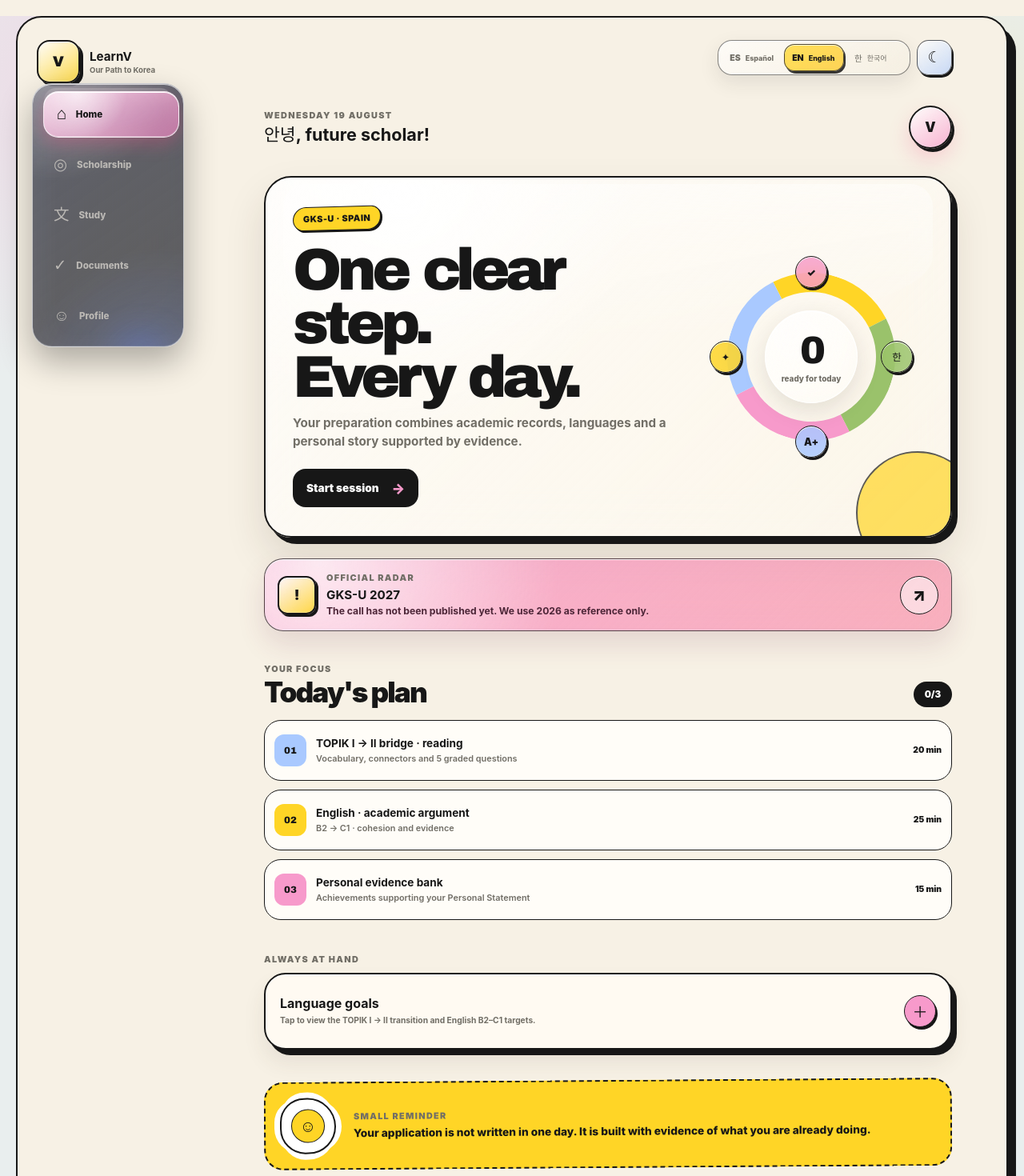
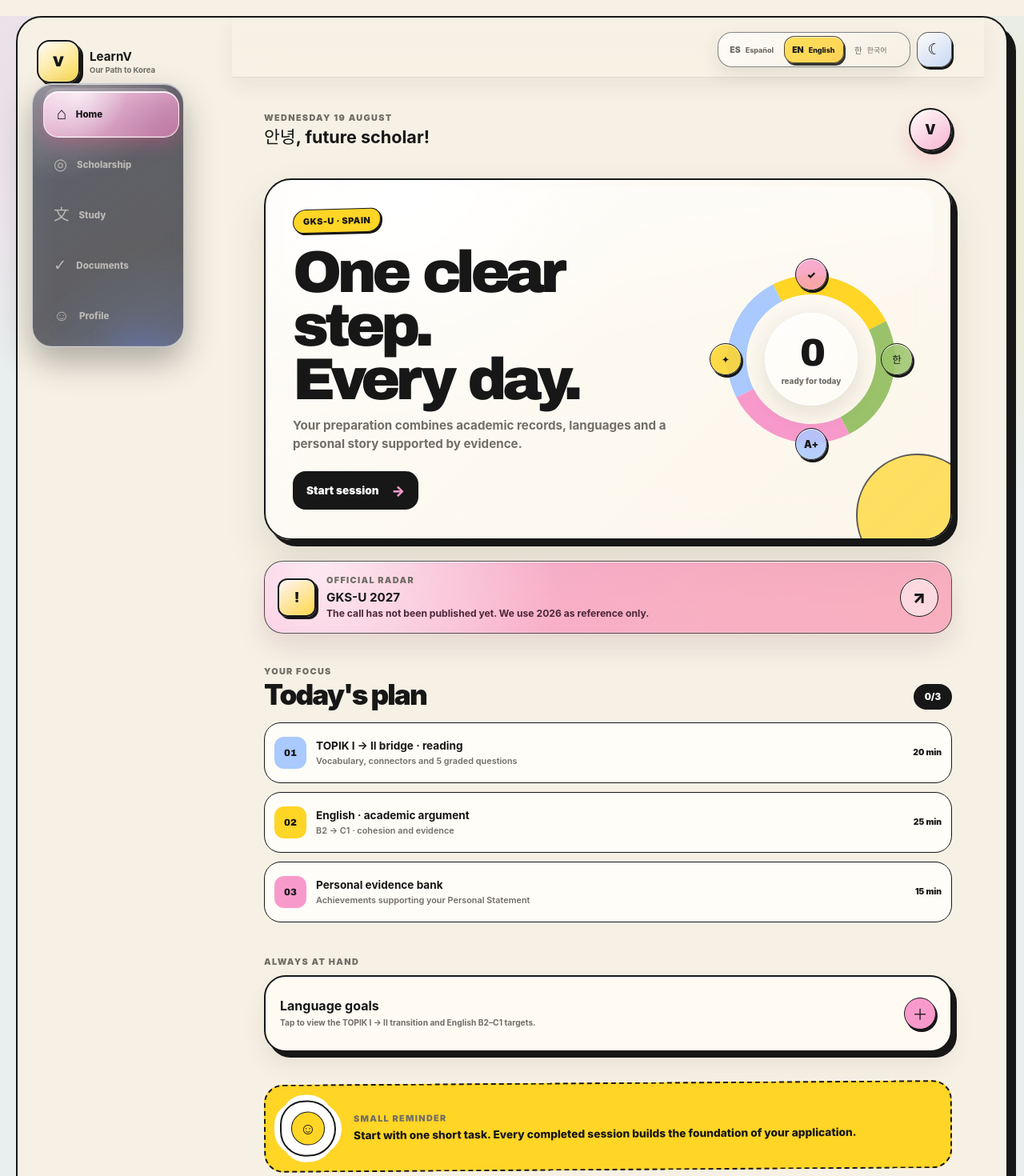
Before and after one commit to DevKAlpha/LearnV, a React (Vite) app: page / in a window 1280 px wide. Shown: the top 1470 px of the page at 80% size. Built offline with nearby package versions, Linux system fonts and the light colour scheme.

Commit message:
feat: add adaptive reminders and sticky toolbar

```diff
--- /dev/null
+++ b/src/domain/models/learning-reminder.ts
@@ -0,0 +1,12 @@
+export type ReminderStage = "start" | "momentum" | "planComplete" | "strong";
+
+export function getReminderStage(
+  score: number,
+  completedTasks: number,
+  totalTasks: number,
+): ReminderStage {
+  if (score >= 75) return "strong";
+  if (totalTasks > 0 && completedTasks >= totalTasks) return "planComplete";
+  if (score > 0 || completedTasks > 0) return "momentum";
+  return "start";
+}
--- a/src/infrastructure/i18n/translations.ts
+++ b/src/infrastructure/i18n/translations.ts
@@ -30,7 +30,12 @@ const es = {
     focus: "Tu foco",
     today: "Plan de hoy",
     reminder: "Pequeño recordatorio",
-    reminderText: "Tu candidatura no se escribe en un día. Se construye con pruebas de lo que ya estás haciendo.",
+    reminderStages: {
+      start: "Empieza con una tarea breve. Cada sesión completada construye la base de tu candidatura.",
+      momentum: "Ya pusiste tu ruta en movimiento. Completa la siguiente actividad y registra qué aprendiste.",
+      planComplete: "Completaste el plan de aprendizaje. Ahora convierte ese avance en evidencias y documentos.",
+      strong: "Tu preparación ya tiene una base sólida. Repite las pruebas y fortalece el punto que más lo necesite.",
+    },
   },
   tasks: {
     items: {
@@ -206,7 +211,7 @@ const en: TranslationCatalog = {
   status: { confirmed: "Confirmed", historical: "2026 reference", pending: "2027 pending" },
   progress: { aria: "Preparation progress", ready: "ready for today" },
   home: {
-    greeting: "안녕, future scholar!", openProfile: "Open profile", sticker: "GKS-U · Spain", title: "One clear step.\nEvery day.", intro: "Your preparation combines academic records, languages and a personal story supported by evidence.", start: "Start session", cycleAria: "Application cycle status", radar: "Official radar", cycleNote: "The call has not been published yet. We use 2026 as reference only.", cycleDetails: "View cycle details", focus: "Your focus", today: "Today's plan", reminder: "Small reminder", reminderText: "Your application is not written in one day. It is built with evidence of what you are already doing.",
+    greeting: "안녕, future scholar!", openProfile: "Open profile", sticker: "GKS-U · Spain", title: "One clear step.\nEvery day.", intro: "Your preparation combines academic records, languages and a personal story supported by evidence.", start: "Start session", cycleAria: "Application cycle status", radar: "Official radar", cycleNote: "The call has not been published yet. We use 2026 as reference only.", cycleDetails: "View cycle details", focus: "Your focus", today: "Today's plan", reminder: "Small reminder", reminderStages: { start: "Start with one short task. Every completed session builds the foundation of your application.", momentum: "Your path is already moving. Complete the next activity and record what you learned.", planComplete: "You completed the learning plan. Now turn that progress into evidence and documents.", strong: "Your preparation has a solid foundation. Retake the tests and strengthen the area that needs it most." },
   },
   tasks: { items: {
     "topik-reading-01": { title: "TOPIK I → II bridge · reading", meta: "Vocabulary, connectors and 5 graded questions" },
@@ -259,7 +264,7 @@ const ko: TranslationCatalog = {
   status: { confirmed: "확인됨", historical: "2026 참고", pending: "2027 대기" },
   progress: { aria: "준비 진행률", ready: "오늘의 준비도" },
   home: {
-    greeting: "안녕, 미래의 장학생!", openProfile: "프로필 열기", sticker: "GKS-U · 스페인", title: "명확한 한 걸음.\n매일 꾸준히.", intro: "학업 성적, 언어 능력, 그리고 근거가 있는 나만의 이야기를 함께 준비하세요.", start: "학습 시작", cycleAria: "모집 상태", radar: "공식 정보", cycleNote: "아직 모집 요강이 발표되지 않았습니다. 2026년 자료는 참고용입니다.", cycleDetails: "모집 정보 보기", focus: "오늘의 집중", today: "오늘의 계획", reminder: "작은 알림", reminderText: "지원서는 하루 만에 완성되지 않습니다. 지금 하고 있는 활동의 증거를 쌓아 가세요.",
+    greeting: "안녕, 미래의 장학생!", openProfile: "프로필 열기", sticker: "GKS-U · 스페인", title: "명확한 한 걸음.\n매일 꾸준히.", intro: "학업 성적, 언어 능력, 그리고 근거가 있는 나만의 이야기를 함께 준비하세요.", start: "학습 시작", cycleAria: "모집 상태", radar: "공식 정보", cycleNote: "아직 모집 요강이 발표되지 않았습니다. 2026년 자료는 참고용입니다.", cycleDetails: "모집 정보 보기", focus: "오늘의 집중", today: "오늘의 계획", reminder: "작은 알림", reminderStages: { start: "짧은 과제 하나부터 시작하세요. 완료한 학습이 지원 준비의 기초가 됩니다.", momentum: "학습 경로가 움직이기 시작했습니다. 다음 활동을 완료하고 배운 내용을 기록하세요.", planComplete: "학습 계획을 완료했습니다. 이제 그 성장을 증빙 자료와 서류로 연결하세요.", strong: "준비의 기초가 단단해졌습니다. 시험을 다시 풀고 가장 부족한 부분을 강화하세요." },
   },
   tasks: { items: {
     "topik-reading-01": { title: "TOPIK I → II 연결 · 읽기", meta: "어휘, 연결 표현과 단계별 5문항" },
--- a/src/presentation/pages/HomePage.tsx
+++ b/src/presentation/pages/HomePage.tsx
@@ -3,6 +3,7 @@ import { dailyTasks, currentCycle } from "../../infrastructure/data/gks-2026";
 import { ProgressOrbit } from "../components/ProgressOrbit";
 import { useI18n } from "../../application/i18n/I18nContext";
 import { LanguageGoals } from "../components/LanguageGoals";
+import { getReminderStage } from "../../domain/models/learning-reminder";
 
 type Props = {
   score: number;
@@ -12,7 +13,9 @@ type Props = {
 
 export function HomePage({ score, progress, toggleTask }: Props) {
   const { locale, copy } = useI18n();
-  const completedToday = progress.completedTasks.length;
+  const completedToday = dailyTasks.filter((task) => progress.completedTasks.includes(task.id)).length;
+  const reminderStage = getReminderStage(score, completedToday, dailyTasks.length);
+  const reminderText = copy.home.reminderStages[reminderStage];
   const dateLocale = { es: "es-ES", en: "en-GB", ko: "ko-KR" }[locale];
   const today = new Intl.DateTimeFormat(dateLocale, { weekday: "long", day: "numeric", month: "long" }).format(new Date());
   const [titleLineOne, titleLineTwo] = copy.home.title.split("\n");
@@ -76,11 +79,11 @@ export function HomePage({ score, progress, toggleTask }: Props) {
 
       <LanguageGoals />
 
-      <section className="quote-card">
+      <section className="quote-card" aria-live="polite">
         <div className="flower-face" aria-hidden="true"><span>☺</span></div>
         <div>
           <span className="eyebrow">{copy.home.reminder}</span>
-          <p>{copy.home.reminderText}</p>
+          <p>{reminderText}</p>
         </div>
       </section>
     </div>
--- a/src/presentation/styles.css
+++ b/src/presentation/styles.css
@@ -955,15 +955,21 @@ input:focus-visible + span {
 }
 
 .app-toolbar {
-  position: relative;
-  z-index: 20;
+  position: sticky;
+  z-index: 70;
+  top: 0;
   display: flex;
   width: min(100%, 940px);
   margin: 0 auto;
-  padding: 16px 18px 0;
+  padding: max(12px, env(safe-area-inset-top)) 18px 10px;
   align-items: center;
   justify-content: space-between;
   gap: 12px;
+  border-bottom: 1px solid rgba(23,23,23,0.1);
+  background: linear-gradient(180deg, rgba(247,241,229,0.94), rgba(247,241,229,0.76));
+  box-shadow: 0 10px 26px rgba(42,43,43,0.07);
+  -webkit-backdrop-filter: blur(24px) saturate(1.2);
+  backdrop-filter: blur(24px) saturate(1.2);
 }
 
 .app-toolbar__controls {
@@ -1082,6 +1088,12 @@ input:focus-visible + span {
 :root[data-theme="dark"] .bottom-nav {
   border-color: rgba(255,255,255,0.25);
   background: linear-gradient(145deg, rgba(42,54,73,0.92), rgba(20,28,40,0.82));
+}
+
+:root[data-theme="dark"] .app-toolbar {
+  border-color: rgba(255,255,255,0.12);
+  background: linear-gradient(180deg, rgba(16,23,34,0.95), rgba(16,23,34,0.78));
+  box-shadow: 0 10px 28px rgba(0,0,0,0.22);
 }
 
 :root[data-theme="dark"] .language-option { color: var(--muted); }
@@ -1293,6 +1305,28 @@ input:focus-visible + span {
 :root[data-theme="dark"] .coaching-card > span {
   border-color: rgba(255,255,255,0.24);
   background: rgba(20,28,40,0.54);
+}
+
+:root[data-theme="dark"] .count-pill {
+  border: 1px solid rgba(255,255,255,0.26);
+  background: rgba(255,255,255,0.1);
+  color: #fff;
+}
+
+:root[data-theme="dark"] .page--home :is(.eyebrow, .hero-copy p, .alert-card p, .task-content small, .quote-card p) {
+  color: #fff;
+}
+
+:root[data-theme="dark"] .quote-card {
+  border-color: rgba(255,255,255,0.3);
+  background: linear-gradient(145deg, #967a26, #66531d);
+  color: #fff;
+}
+
+:root[data-theme="dark"] .flower-face span {
+  border-color: rgba(255,255,255,0.76);
+  background: #172130;
+  color: #fff;
 }
 
 :root[data-theme="dark"] .cycle-card::before,
@@ -2915,7 +2949,7 @@ input:focus-visible + span {
   .desktop-brand strong { font-size: 0.95rem; }
   .desktop-brand span { margin-top: 2px; color: var(--muted); font-size: 0.6rem; font-weight: 750; }
   .main-content { grid-column: 2; min-width: 0; }
-  .app-toolbar { padding: 28px 40px 0; justify-content: flex-end; }
+  .app-toolbar { padding: 18px 40px 12px; justify-content: flex-end; }
   .mobile-brand { display: none; }
   .page { width: min(100%, 940px); padding: 38px 40px 70px; }
   .mobile-header { margin-bottom: 34px; }
```
Also changed, not shown: 1 other file (tests, documents, lock files or other folders).
